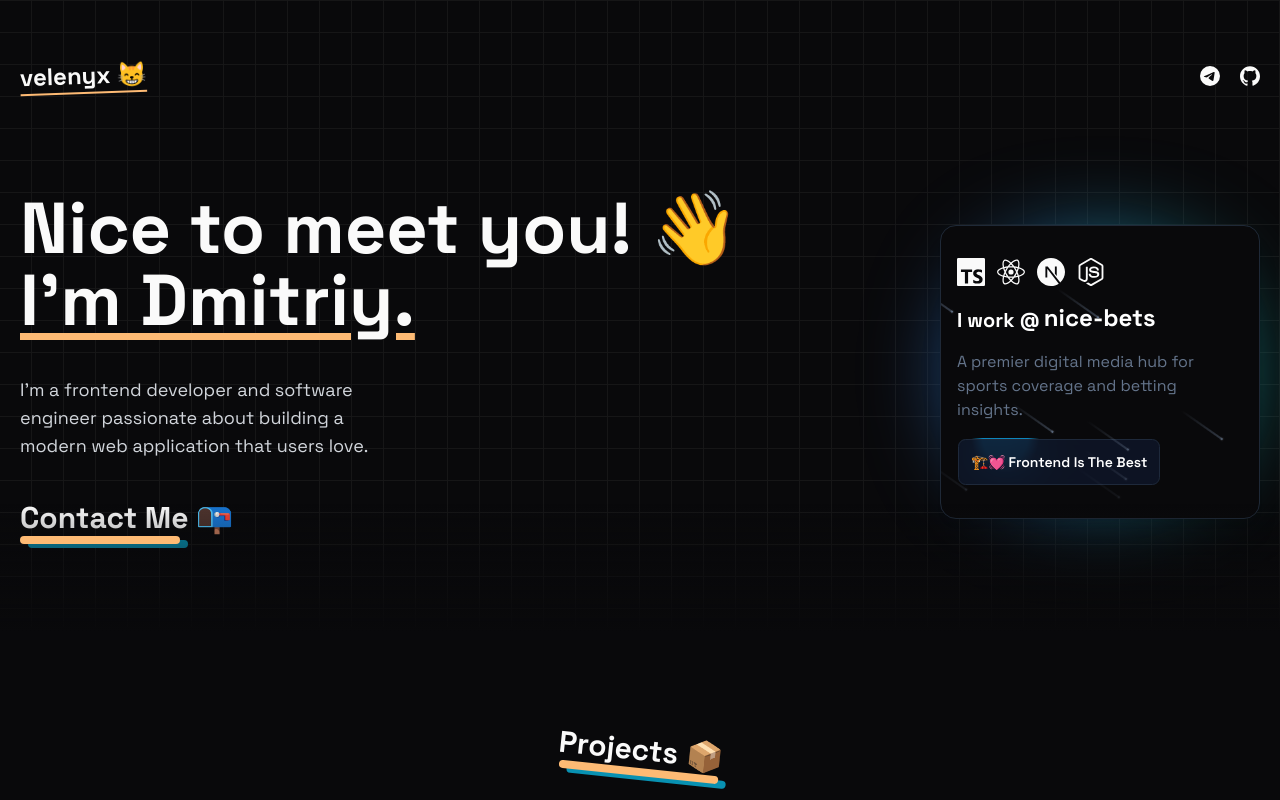
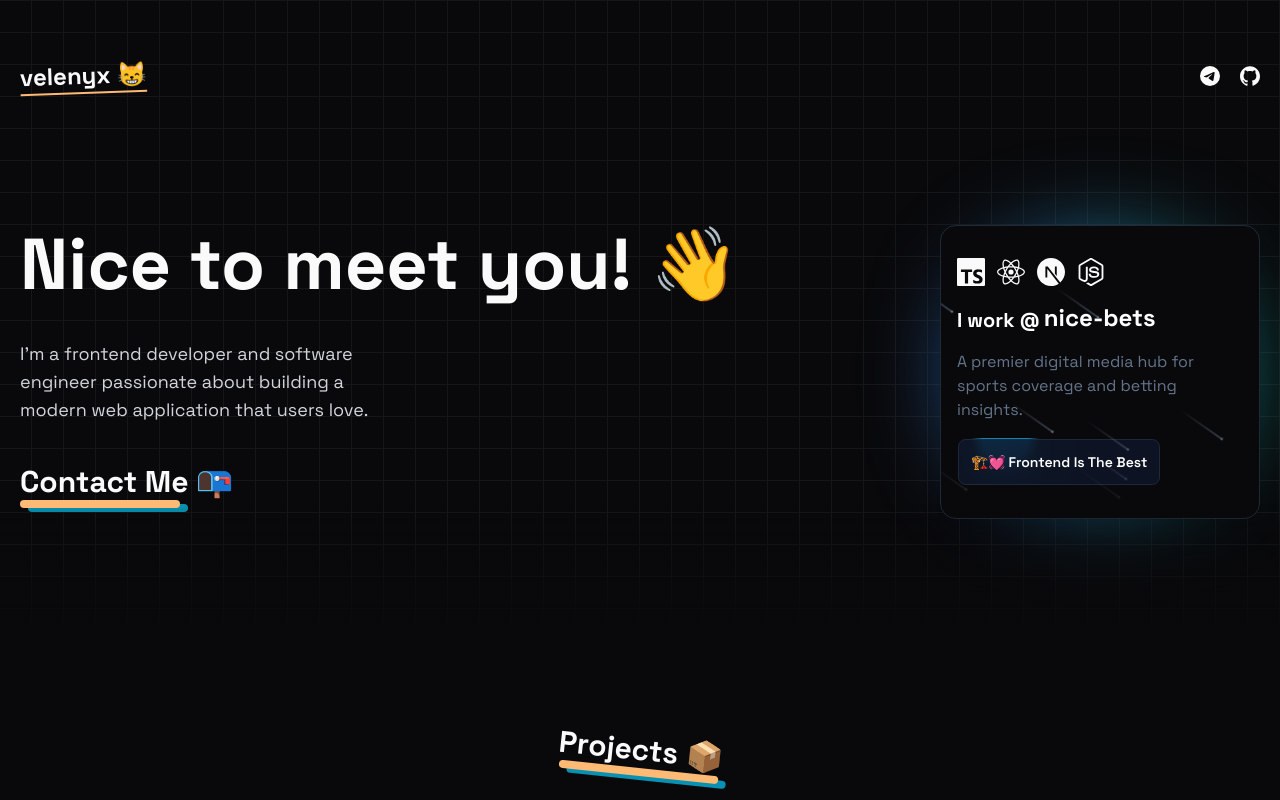
Before and after one commit to velenyx/portfolio, a Next.js app: page / in a window 1280 px wide. Shown: the top 800 px of the page. Built offline with nearby package versions, Linux system fonts and the light colour scheme.

Commit message:
feat: save changes

```diff
--- a/src/app/(home)/_components/hero.tsx
+++ b/src/app/(home)/_components/hero.tsx
@@ -24,10 +24,6 @@ export const Hero = () => {
       <div className="space-y-10 text-center lg:text-left">
         <h2 className="text-4xl font-bold lg:text-7xl">
           Nice to meet you! 👋
-          <br />
-          <span className="underline decoration-orange-300 underline-offset-8">
-            I&apos;m Dmitriy.
-          </span>
         </h2>
 
         <p className="text-lg text-gray-300 md:w-96">
```
